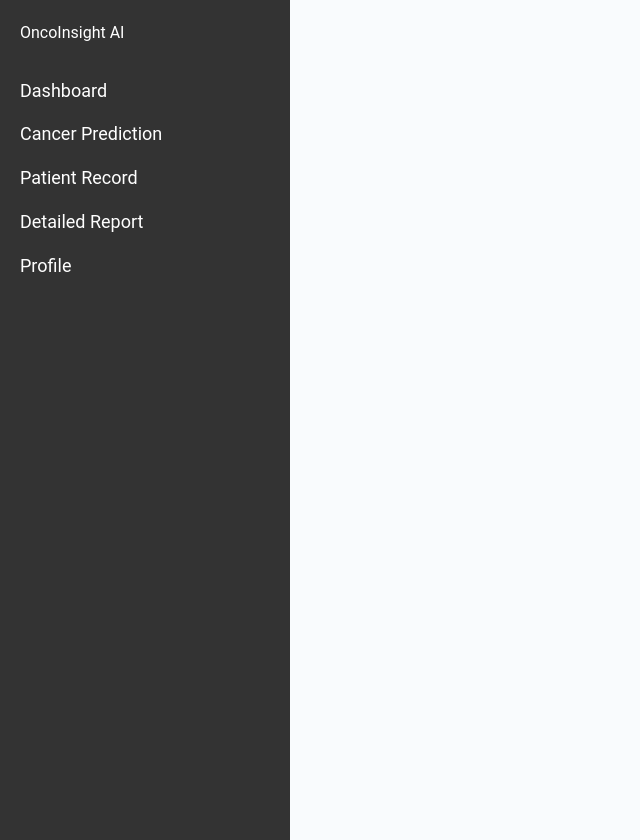
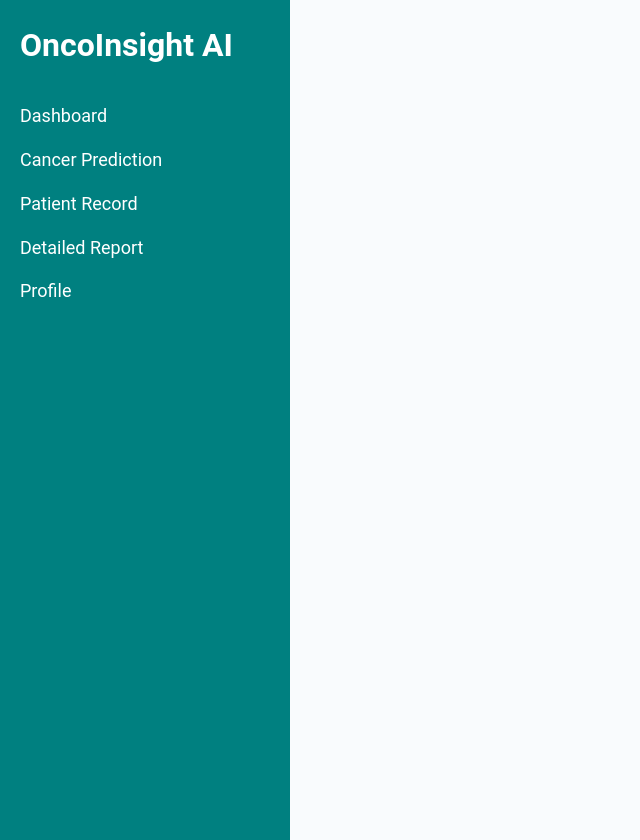
Before and after one commit to MatchaStrawberryWeb/OncoInsight, a React (Create React App) app: page /dashboard in a window 1280 px wide. Shown: the whole page, without its empty margins (0-640 px from the left). Built offline with nearby package versions, Linux system fonts and the light colour scheme.

Commit message:
sidebar logo

```diff
--- a/src/components/Sidebar.js
+++ b/src/components/Sidebar.js
@@ -4,7 +4,7 @@ import '../css/Sidebar.css';  // Ensure this path is correct
 const Sidebar = () => {
     return (
         <div className="sidebar">
-<div className="logo">OncoInsight AI</div>
+        <div className="logo-dashboard">OncoInsight AI</div>
             <ul>
                 <li><a href="/dashboard">Dashboard</a></li>
                 <li><a href="/cancer-prediction">Cancer Prediction</a></li>
--- a/src/css/Sidebar.css
+++ b/src/css/Sidebar.css
@@ -1,11 +1,16 @@
 .sidebar {
   width: 250px;
   height: 100vh;
-  background-color: #333;
+  background-color: #008080;;
   color: white;
   display: flex;
   flex-direction: column;
   padding: 20px;
+}
+
+.logo-dashboard {
+  font-size: 2rem;
+  font-weight: bold;
 }
 
 .sidebar ul {
@@ -24,5 +29,5 @@
 }
 
 .sidebar li a:hover {
-  color: #008080; /* Color change on hover */
+  color: #005757;
 }
```
